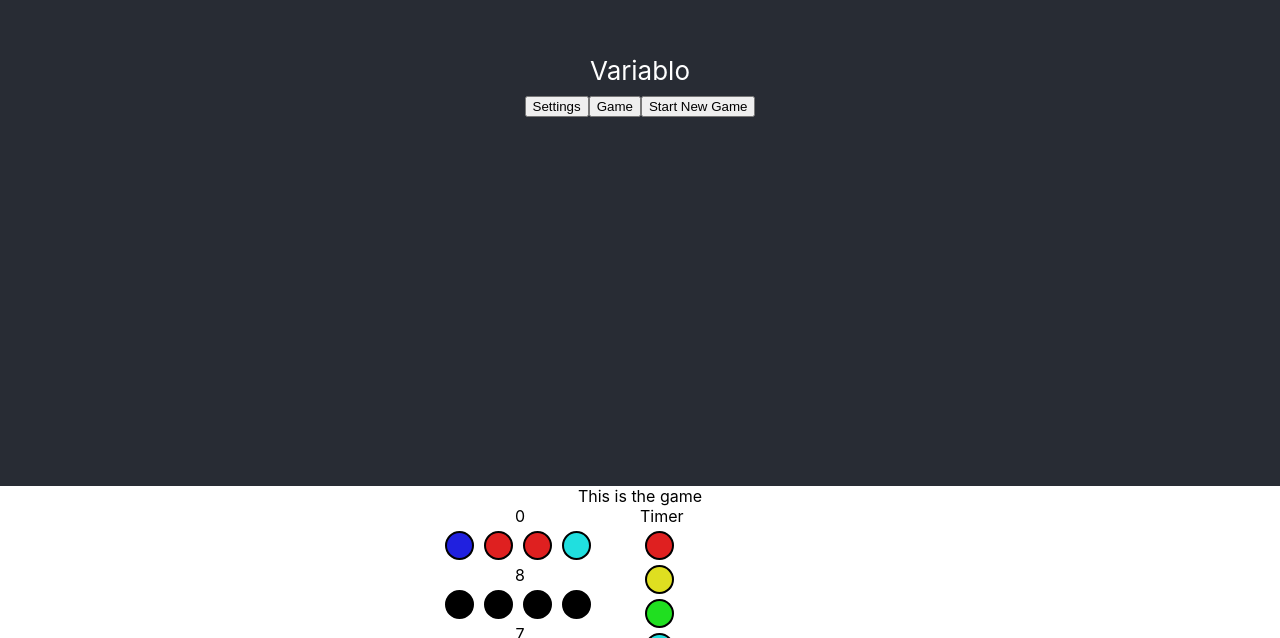
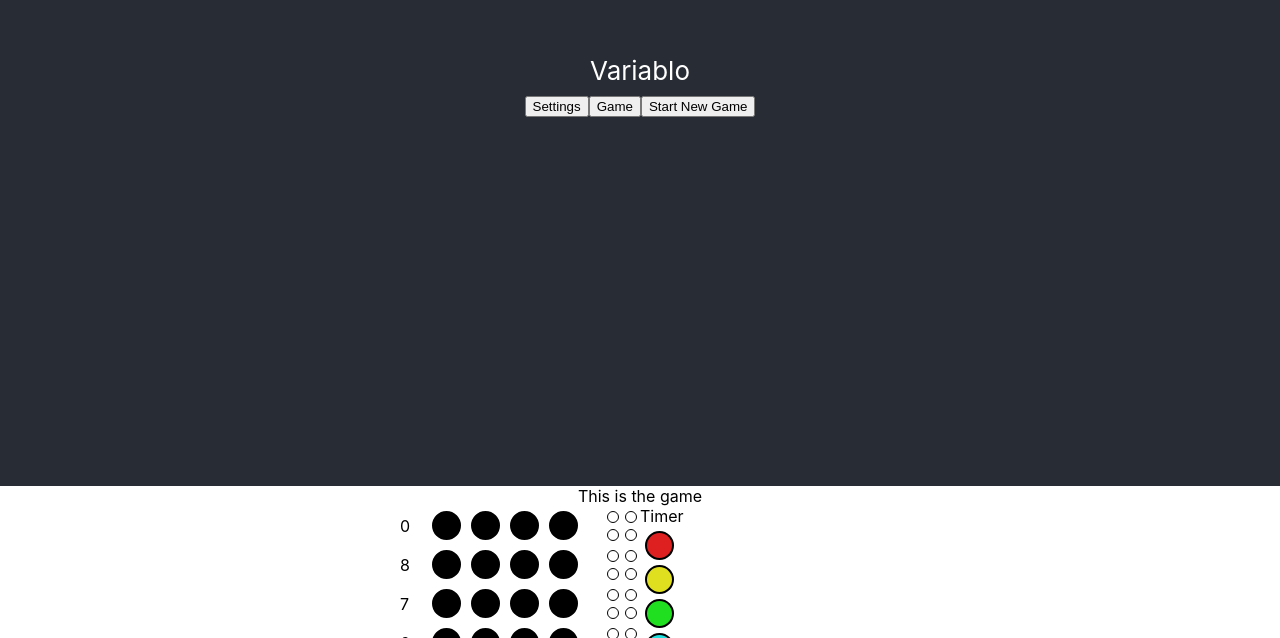
Before and after one commit to Radivis/combinatio, a React (Create React App) app: page / in a window 1280 px wide. Shown: the part 314-952 px from the top of the page. Built offline with nearby package versions, Linux system fonts and the light colour scheme.

Commit message:
Implemented evaluation logic

```diff
--- a/src/components/ColorRow/ColorRow.tsx
+++ b/src/components/ColorRow/ColorRow.tsx
@@ -10,25 +10,26 @@ import './ColorRow.css';
 
 interface colorRowProps {
     initialColors: Color[];
+    isActiveRow: boolean;
+    colors: Color[];
+    setColors: Function;
 }
 
 const ColorRow = (props: colorRowProps) => {
-    const { initialColors } = props;
-
-    const [currentColors, setCurrentColors] = useState(initialColors);
+    const { initialColors, isActiveRow, colors, setColors } = props;
 
     const onColorDropped = (colorObject: hslColorObject, index: number) => {
-        const newColors = [...currentColors];
+        const newColors = [...colors];
         newColors[index] = Color.makeFromHslObject(colorObject);
-        setCurrentColors(newColors);
+        setColors(newColors);
     }
 
     return <div className='colorRow'>
         {[...Array(numPinsPerRow).keys()].map((i: number) =>
-        { return <DropTarget onItemDropped={(color: Color) => onColorDropped(color, i)}>
+        { return <DropTarget onItemDropped={(color: Color) => {if (isActiveRow) onColorDropped(color, i)}}>
             <ColorPin
                 key = {i}
-                color = {currentColors[i]}
+                color = {colors[i]}
             />
             </DropTarget>
         })}
--- a/src/components/Game/Game.tsx
+++ b/src/components/Game/Game.tsx
@@ -1,4 +1,4 @@
-import { useState } from "react";
+import { useState, useEffect } from "react";
 import { numPinsPerRow } from "../../constants";
 
 import GameRow from "../GameRow/GameRow";
@@ -16,17 +16,24 @@ interface gameProps {
 
 const Game = (props: gameProps) => {
     const { numRows, baseColors } = props;
-    const rowKeys = [...Array(numRows).keys()].map(i => i+1);
-
-    const solutionColors = range(numPinsPerRow).map(i => {
-        return baseColors[~~(Math.random()*baseColors.length -1)];
-    })
-
-    console.log(solutionColors);
 
     const defaultStartColorArray = range(numPinsPerRow).map(i => {
         return Color.makeHsl(0, 0, 0);
     })
+
+    const [activeRowIndex, setActiveRowIndex] = useState(1);
+    const [solutionColors, setSolutionColors] = useState(defaultStartColorArray);
+
+    const rowKeys = range(numRows+1, 1);
+
+    useEffect(() => {
+        const _solutionColors = range(numPinsPerRow).map(i => {
+            return baseColors[~~(Math.random()*baseColors.length -1)];
+        });
+        setSolutionColors(_solutionColors);
+    }, [baseColors]);
+
+    console.log('Game.tsx solution colors: ', solutionColors);
 
     return <div>
         This is the game
@@ -35,14 +42,20 @@ const Game = (props: gameProps) => {
                 <GameRow
                     key={0}
                     rowKey={0}
-                    colors={solutionColors}
+                    baseColors={baseColors}
+                    initialColors={solutionColors}
                     solutionColors={solutionColors}
+                    activeRowIndex = {activeRowIndex}
+                    setActiveRowIndex = {setActiveRowIndex}
                 />
                 {rowKeys.reverse().map(rowKey => <GameRow
                     key={rowKey}
                     rowKey={rowKey}
-                    colors={defaultStartColorArray}
+                    baseColors={baseColors}
+                    initialColors={defaultStartColorArray}
                     solutionColors={solutionColors}
+                    activeRowIndex = {activeRowIndex}
+                    setActiveRowIndex={setActiveRowIndex}
                 />)}
             </div>
             <div className="side-panel">
--- /dev/null
+++ b/src/components/GameRow/GameRow.css
@@ -0,0 +1,6 @@
+.game-row {
+    display: flex;
+    flex-direction: row;
+    align-items: center;
+    justify-content: space-between;
+}
--- a/src/components/GameRow/GameRow.tsx
+++ b/src/components/GameRow/GameRow.tsx
@@ -1,20 +1,81 @@
-import { useState } from "react";
+import { Dispatch, SetStateAction, useState } from "react";
 
 import Color from "../../util/Color";
 import ColorRow from "../ColorRow/ColorRow";
+import InfoPins from "../InfoPins/InfoPins";
+
+import './GameRow.css';
 
 interface gameRowProps {
     rowKey: number;
+    baseColors: Color[];
     solutionColors: Color[];
-    colors: Color[];
+    initialColors: Color[];
+    activeRowIndex: number;
+    setActiveRowIndex: Dispatch<SetStateAction<number>>;
 }
 
 const GameRow = (props: gameRowProps) => {
-    const { rowKey, colors, solutionColors } = props;
-    return <div>
+    const { rowKey, baseColors, initialColors, solutionColors, activeRowIndex, setActiveRowIndex } = props;
+
+    const [ numCorrectColor, setNumCorrectColor ] = useState(0);
+    const [ numFullyCorrect, setNumFullyCorrect ] = useState(0);
+    const [ colors, setColors ] = useState(initialColors);
+
+    const onSumbitRow = () => {
+        console.log('colors', colors);
+        console.log('solutionColors', solutionColors);
+
+        // Compute number of fully correct pins
+        let _numFullyCorrect = 0;
+        colors.forEach((color, index) => {
+            if (color.hasSameHue(solutionColors[index])) _numFullyCorrect++;
+        })
+        setNumFullyCorrect(_numFullyCorrect);
+
+        console.log('_numFullyCorrect', _numFullyCorrect);
+
+        // Compute number of correct colors
+        // Problem: Working with sets doesn't work here, because a number can appear multiple times!
+        // Idea: For each hue collect the number that it appears in a color Array
+        // Then take the minimum of both numbers, the add all those up
+        const hueCounts = Object.fromEntries(baseColors.map(color => [color.hue,0]));
+        colors.forEach(color => {
+            hueCounts[color.hue]++;
+        })
+
+        const solutionHueCounts = Object.fromEntries(baseColors.map(color => [color.hue,0]));
+        solutionColors.forEach(solutionColor => {
+            solutionHueCounts[solutionColor.hue]++;
+        })
+
+        const correctHueCounts = Object.fromEntries(baseColors.map(color => [color.hue,0]));
+        baseColors.forEach(baseColor => {
+            correctHueCounts[baseColor.hue] = Math.min(hueCounts[baseColor.hue], solutionHueCounts[baseColor.hue]);
+        })
+
+        const _numCorrectColor = Object.values(correctHueCounts).reduce((acc, next) => acc+next, 0);
+
+        setNumCorrectColor(_numCorrectColor);
+
+        console.log('hueCounts', hueCounts);
+        console.log('solutionHueCounts', solutionHueCounts);
+        console.log('correctHueCounts', correctHueCounts);
+        console.log('_numCorrectColor', _numCorrectColor);
+        setActiveRowIndex(activeRowIndex+1);
+    }
+
+    return <div className="game-row">
         {rowKey}
         <ColorRow
             initialColors = {colors}
+            isActiveRow = {activeRowIndex === rowKey}
+            colors = { colors }
+            setColors = {setColors}
+        />
+        <InfoPins
+            onSubmitRow={onSumbitRow}
+            isActiveRow = {activeRowIndex === rowKey}
         />
     </div>
 }
--- /dev/null
+++ b/src/components/InfoPins/InfoPins.css
@@ -0,0 +1,22 @@
+.info-pins {
+    display: flex;
+    flex-direction: row;
+    flex-wrap: wrap;
+    height: 36px;
+    width: 36px;
+}
+
+.info-pin {
+    height: 10px;
+    width: 10px;
+    border-radius: 50%;
+    border-width: 1px;
+    border-color: black;
+    border-style: solid;
+    margin: 3px;
+}
+
+.submit-button {
+    height: 36px;
+    width: 36px;
+}
--- a/src/components/InfoPins/InfoPins.tsx
+++ b/src/components/InfoPins/InfoPins.tsx
@@ -1,5 +1,32 @@
-const InfoPins = () => {
+import './InfoPins.css';
 
+
+interface infoPinsProps {
+    onSubmitRow: () => void;
+    isActiveRow: boolean;
+};
+
+const InfoPins = (props: infoPinsProps) => {
+    const { onSubmitRow, isActiveRow } = props;
+
+    return (
+        <div>
+            {
+                (isActiveRow === true) ? (
+                    <button className="submit-button" type="button" onClick={onSubmitRow}>
+                        ?
+                    </button>
+                ) : (
+                    <div className="info-pins">
+                        <div className='info-pin'></div>
+                        <div className='info-pin'></div>
+                        <div className='info-pin'></div>
+                        <div className='info-pin'></div>
+                    </div>
+                )
+            }
+        </div>
+    );
 }
 
 export default InfoPins;
--- a/src/util/Color.ts
+++ b/src/util/Color.ts
@@ -28,6 +28,16 @@ class Color {
     get hsl() {
         return `hsl(${this._hue},${this._saturation}%,${this._lightness}%)`;
     }
+
+    public equals(otherColor: Color): boolean {
+        return this.hue === otherColor.hue &&
+        this.saturation === otherColor.saturation &&
+        this.lightness === otherColor.lightness;
+    }
+
+    public hasSameHue(otherColor: Color): boolean {
+        return this.hue === otherColor.hue;
+    }
 }
 
 export default Color;
```
